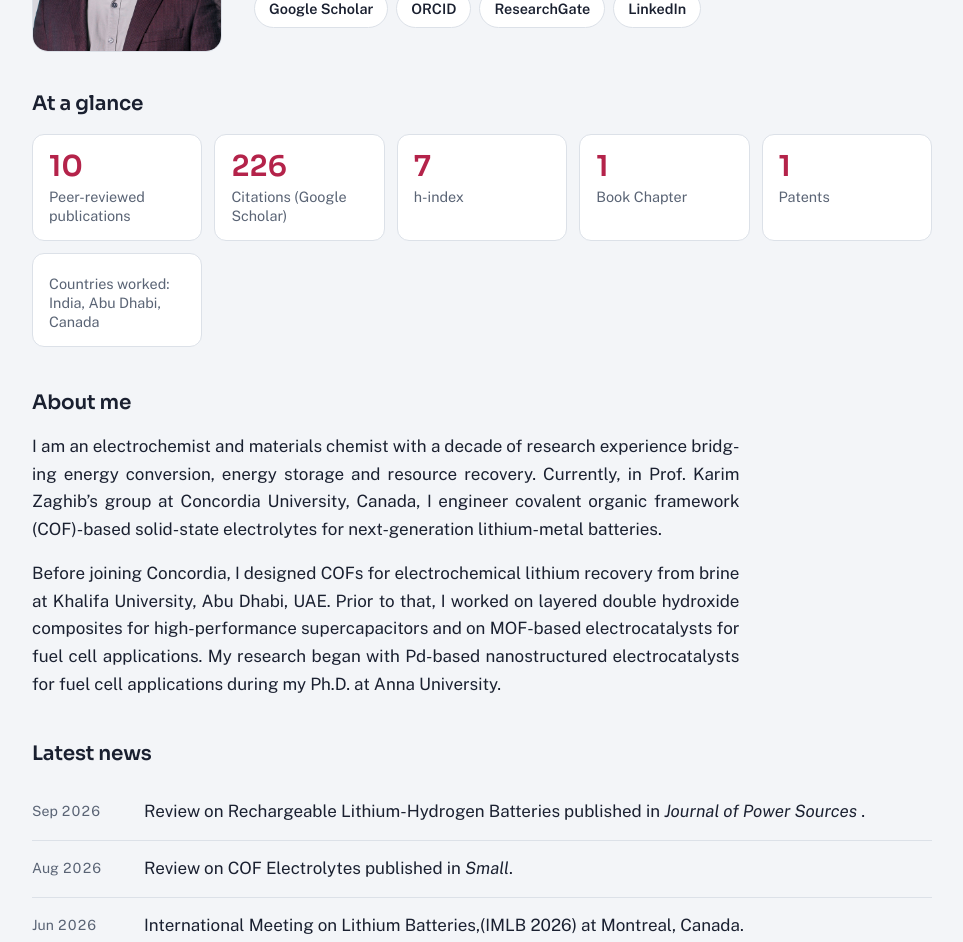
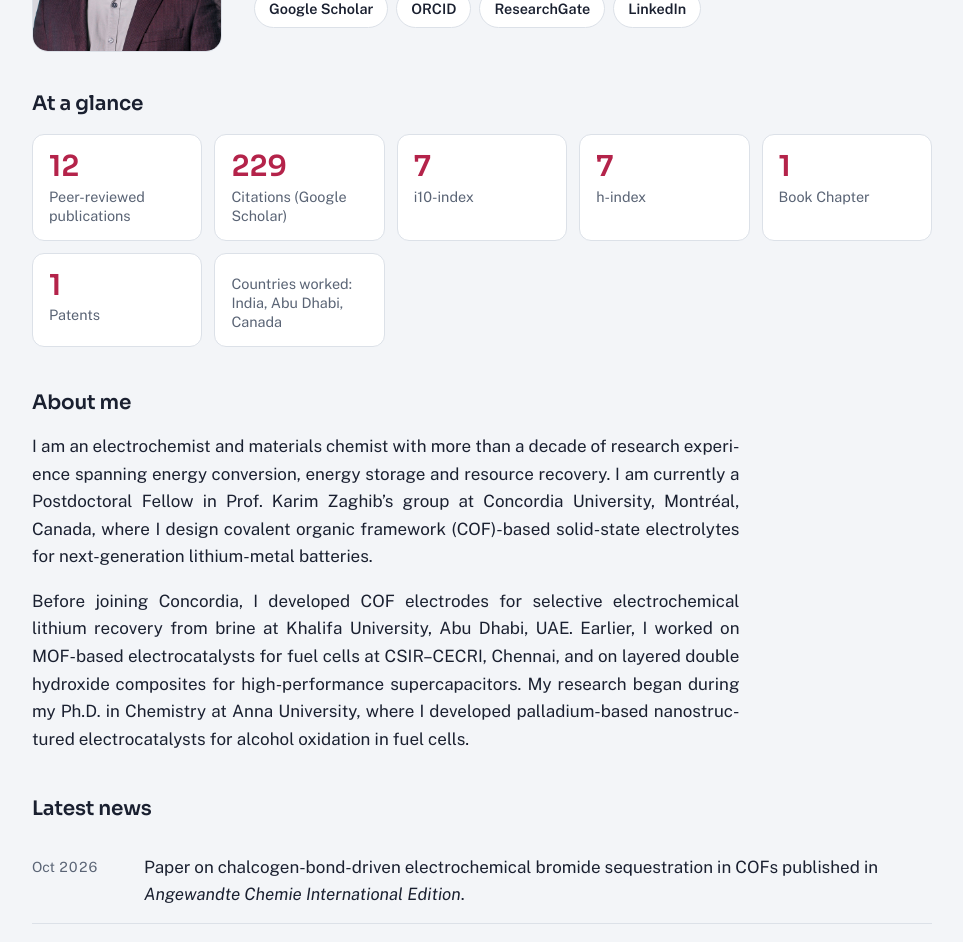
Before and after one commit to rajesh-dhanushkotti/rajesh-dhanushkotti.github.io, a React (Vite) app: page / in a window 1280 px wide. Shown: the part 340-1282 px from the top of the page, without its empty margins (58-1021 px from the left). Built offline with nearby package versions, Linux system fonts and the light colour scheme.

Commit message:
Update profile data from local project

```diff
--- a/src/data/profile.js
+++ b/src/data/profile.js
@@ -28,17 +28,18 @@ export const profile = {
     { label: "LinkedIn", url: "https://www.linkedin.com/in/rajesh-dhanushkotti-b84663132/" },
   ],
   about: [
-    "I am an electrochemist and materials chemist with a decade of research experience bridging energy conversion, energy storage and resource recovery. Currently, in Prof. Karim Zaghib’s group at Concordia University, Canada, I engineer covalent organic framework (COF)-based solid-state electrolytes for next-generation lithium-metal batteries.",
-    "Before joining Concordia, I designed COFs for electrochemical lithium recovery from brine at Khalifa University, Abu Dhabi, UAE. Prior to that, I worked on layered double hydroxide composites for high-performance supercapacitors and on MOF-based electrocatalysts for fuel cell applications. My research began with Pd-based nanostructured electrocatalysts for fuel cell applications during my Ph.D. at Anna University."
+    "I am an electrochemist and materials chemist with more than a decade of research experience spanning energy conversion, energy storage and resource recovery. I am currently a Postdoctoral Fellow in Prof. Karim Zaghib’s group at Concordia University, Montréal, Canada, where I design covalent organic framework (COF)-based solid-state electrolytes for next-generation lithium-metal batteries.",
+    "Before joining Concordia, I developed COF electrodes for selective electrochemical lithium recovery from brine at Khalifa University, Abu Dhabi, UAE. Earlier, I worked on MOF-based electrocatalysts for fuel cells at CSIR–CECRI, Chennai, and on layered double hydroxide composites for high-performance supercapacitors. My research began during my Ph.D. in Chemistry at Anna University, where I developed palladium-based nanostructured electrocatalysts for alcohol oxidation in fuel cells.",
   ],
 };
 
 // Update these when your Google Scholar numbers change.
-export const metrics = { citations: 226, hIndex: 7, i10Index: 7 };
+export const metrics = { citations: 229, hIndex: 7, i10Index: 7 };
 
 export const stats = [
-  { value: "10", label: "Peer-reviewed publications" },
+  { value: "12", label: "Peer-reviewed publications" },
   { value: String(metrics.citations), label: "Citations (Google Scholar)" },
+  { value: String(metrics.i10Index), label: "i10-index" },
   { value: String(metrics.hIndex), label: "h-index" },
   { value: "1", label: "Book Chapter" },
   { value: "1", label: "Patents" },
@@ -47,6 +48,7 @@ export const stats = [
 
 // Newest first. Text may include simple HTML like <b> and <i>.
 export const news = [
+  { date: "Oct 2026", text: "Paper on chalcogen-bond-driven electrochemical bromide sequestration in COFs published in <i>Angewandte Chemie International Edition</i>." },
   { date: "Sep 2026", text: "Review on Rechargeable Lithium-Hydrogen Batteries published in <i>Journal of Power Sources </i>." },
   { date: "Aug 2026", text: "Review on COF Electrolytes published in <i>Small</i>." },
   { date: "Jun 2026", text: "International Meeting on Lithium Batteries,(IMLB 2026) at Montreal, Canada." },
@@ -83,7 +85,7 @@ export const experience = [
     title: "Postdoctoral Fellow",
     org: "Khalifa University, Abu Dhabi, UAE",
     project: "Covalent organic frameworks (COFs) for efficient and selective electrochemical lithium recovery from brine.",
-    supervisor: "Prof. Dinesh Shetty, Department of Chemistry",
+    supervisor: "Dr. Dinesh Shetty, Department of Chemistry",
   },
   {
     when: "2022 – 2023",
@@ -92,25 +94,23 @@ export const experience = [
     project: "Demonstration and validation of an indigenously developed electrocatalyst for fuel cells.",
     supervisor: "Dr. Vishal Mahesh Dhavale",
   },
+  ];
+// Skills, shown on the Experience page as labelled rows.
+// To add a skill, type it inside the quotes of the right group.
+// To add a new group, copy one { label: ..., items: [...] } line.
+export const skills = [
+  { label: "Synthesis", items: ["COF & MOF synthesis", "Hydrothermal & solvothermal synthesis", "Nanomaterial synthesis"] },
+  { label: "Cell fabrication", items: ["Solid-state electrolytes", "Electrode slurry coating", "Coin & pouch cells", "Supercapacitor electrodes & devices", "Capacitive deionization (CDI) cells"] },
+  { label: "Electrochemistry", items: ["Cyclic voltammetry (CV)", "Galvanostatic charge–discharge (GCD)", "Impedance spectroscopy (EIS)", "RDE / RRDE", "Ionic conductivity", "Li⁺ transference number"] },
+  { label: "Characterisation", items: ["XRD", "SEM/EDX", "FTIR", "Raman", "UV-Vis", "BET surface area", "TGA"] },
+  { label: "Software", items: ["EC-Lab", "NEWARE BTS"] },
 ];
-
-export const skills = {
-  techniques: [
-    "COF & MOF synthesis", "Solid-state electrolyte fabrication", "Cathode/anode design",
-    "Coin & pouch cell assembly", "Electrode slurry coating", "Nanomaterial synthesis",
-    "Electrochemical testing", "Li-metal handling",
-  ],
-  instruments: [
-    "Battery cyclers (Neware, Biologic)", "Potentiostat/galvanostat", "XRD", "SEM/EDX",
-    "FTIR", "UV-Vis", "Raman", "BET surface area",
-  ],
-};
 
 // group: "research" (red), "recog" (amber), "about" (teal)
 export const researchThemes = [
-  { group: "research", period: "Now, at Concordia", title: "Solid-state lithium batteries", text: "COF-based and composite solid electrolytes that give lithium ions ordered pathways in lithium-metal cells." },
-  { group: "recog", period: "2023 – 2025, at Khalifa", title: "Electrochemical lithium recovery", text: "Nitrogen-rich COF electrodes for selective lithium capture from brine via capacitive deionization." },
-  { group: "about", period: "2015 – 2023, in India", title: "Electrocatalysis & supercapacitors", text: "Pd/metal-oxide catalysts for alcohol oxidation, MOF catalysts for fuel cells, and LDH supercapacitor electrodes." },
+  { group: "research", period: "", title: "Solid-state lithium batteries", text: "COF-based and composite solid electrolytes that give lithium ions ordered pathways in lithium-metal cells." },
+  { group: "recog", period: "", title: "Electrochemical lithium recovery", text: "Nitrogen-rich COF electrodes for selective lithium capture from brine via capacitive deionization." },
+  { group: "about", period: "", title: "Electrocatalysis & supercapacitors", text: "Pd/metal-oxide catalysts for alcohol oxidation, MOF catalysts for fuel cells, and LDH supercapacitor electrodes." },
 ];
 
 export const researchTopics = [
@@ -125,18 +125,24 @@ export const myNames = ["Rajesh Dhanushkotti", "Dhanushkotti R.", "Rajesh D.", "
 // To add a paper: copy one block, paste it at the top, edit.
 // first: true  -> appears under "First author" filter
 // wip: true    -> appears under "Under revision & in preparation"
+// equal: ["Name A", "Name B"] -> marks those authors with † and adds
+//               "† These authors contributed equally." (names must match the author list exactly)
+// abstract: "abstracts/file.png" -> shows a graphical abstract beside the paper
+//               (put the image file in the /public/abstracts/ folder)
+//               For more than one image: abstract: ["abstracts/a.png", "abstracts/b.png"]
 // tags: [label, style]  style can be "hot", "wip" or left out
 export const publications = [
-  { year: 2026, first: true, title: "Covalent organic framework electrolytes for solid-state lithium batteries: designing ion highways for next-generation energy storage", authors: "Rajesh Dhanushkotti, Ningaraju G. N., Karthik C. S., Karthik V., Anil Kumar M. R., Jitendrasingh Rajpurohit, Jeremy I. G. Dawkins, Karim Zaghib", venue: "<i>Small</i>, e75286", doi: "10.1002/smll.75286", tags: [["Q1"]] },
-  { year: 2026, first: true, title: "Rechargeable lithium-hydrogen batteries: fundamentals, design principles, and industrial translation", authors: "Rajesh Dhanushkotti, Ningaraju G. N., Karthik V., Anil Kumar M. R., Jitendrasingh Rajpurohit, Thiago M. G. Selva, Jeremy I. G. Dawkins, Karim Zaghib", venue: "<i>Journal of Power Sources</i>", doi: "10.1016/j.jpowsour.2026.241493", tags: [["Q1"]] },
+  { year: 2026, first: false, title: "Chalcogen-bond-driven electrochemical bromide sequestration in benzothiazole-functionalized covalent organic frameworks", authors: "Najat Maher Aldaqqa, Rajesh Dhanushkotti, Sara Vaca-Chacon, Sushil Kumar, Thibault Terencio, Kyriaki Polychronopoulou, Gisha Elizabeth Luckachan, Dinesh Shetty", venue: "<i>Angewandte Chemie International Edition</i>, e9495644", doi: "10.1002/anie.9495644", equal: ["Najat Maher Aldaqqa", "Rajesh Dhanushkotti"], abstract: "abstracts/anie-2026-bromide.png", tags: [["Q1"]] },
+  { year: 2026, first: true, title: "Rechargeable lithium-hydrogen batteries: fundamentals, design principles, and industrial translation", authors: "Rajesh Dhanushkotti, Ningaraju Gejjiganahalli Ningappa, Karthik Vishweswariah, M. R. Anil Kumar, Jitendrasingh Rajpurohit, Thiago M. G. Selva, Jeremy I. G. Dawkins, Karim Zaghib", venue: "<i>Journal of Power Sources</i>, 696, 241493", doi: "10.1016/j.jpowsour.2026.241493", abstract: "abstracts/jps-2026-li-h-battery.jpg", tags: [["Review"], ["Q1"]] },
+  { year: 2026, first: true, title: "Covalent organic framework electrolytes for solid-state lithium batteries: designing ion highways for next-generation energy storage", authors: "Rajesh Dhanushkotti, Ningaraju G. N., Karthik C. S., Karthik V., Anil Kumar M. R., Jitendrasingh Rajpurohit, Jeremy I. G. Dawkins, Karim Zaghib", venue: "<i>Small</i>, e75286", doi: "10.1002/smll.75286", abstract: "abstracts/small-2026-cof-electrolytes.jpg", tags: [["Q1"]] },
   { year: 2026, first: true, title: "Palladium nanoparticles decorated on carbon nanofibers as an efficient electrocatalyst for alcohol oxidation in alkaline media", authors: "D. Rajesh, C. Mahendiran, C. Roselin, A. G. Sivakumar", venue: "<i>Novel Energy</i>", doi: "10.66403/nfpi.ne.2026.0002", tags: [] },
-  { year: 2025, first: true, title: "Inherited nitrogen distribution control in covalent organic frameworks for efficient electrochemical lithium recovery via capacitive deionization", authors: "Dhanushkotti R., Abdul K. M., Kayaramkodath C. R., Hema M. K., Najat M. A., Shetty D.", venue: "<i>Advanced Science</i>, 2417140", doi: "10.1002/advs.202417140", tags: [["Cover feature", "hot"], ["Q1"]] },
-  { year: 2022, first: true, title: "2D layered nickel-cobalt double hydroxide nanosheets@1D silver nanowire-graphitic carbon nitrides for high-performance supercapacitors", authors: "Rajesh D., Francis M. K., Bhargav P. B., Nafis A., Balaji C.", venue: "<i>Journal of Alloys and Compounds</i>, 898, 162803", doi: "10.1016/j.jallcom.2021.162803", tags: [["Q1"]] },
-  { year: 2021, first: false, title: "Catalytic conversion of glucose to 5-hydroxymethylfurfural over sulfated Ti-Al₂O₃ catalysts", authors: "Ramesh A., Rajesh D., Shanthi K., Bhargav P. B., Nguyen-Le M. T.", venue: "<i>Biomass and Bioenergy</i>, 154, 106261", doi: "10.1016/j.biombioe.2021.106261", tags: [["Q1"]] },
-  { year: 2020, first: true, title: "The promotional effect of Ag in Pd-Ag/carbon nanotube-graphene electrocatalysts for alcohol and formic acid oxidation reactions", authors: "Rajesh D., Mahendiran C., Suresh C.", venue: "<i>ChemElectroChem</i>, 7(12), 2629–2636", doi: "10.1002/celc.202000642", tags: [] },
-  { year: 2019, first: true, title: "Hydrothermal synthesis of three-dimensional reduced graphene oxide-multiwalled carbon nanotube hybrids anchored with palladium-cerium oxide nanoparticles for alcohol oxidation reaction", authors: "Rajesh D., Mahendiran C., Suresh C., Pandurangan A., Maiyalagan T.", venue: "<i>International Journal of Hydrogen Energy</i>, 44(10), 4962–4973", doi: "10.1016/j.ijhydene.2019.01.025", tags: [["Q1"]] },
-  { year: 2018, first: true, title: "Pd-NiO decorated multiwalled carbon nanotubes supported on reduced graphene oxide as an efficient electrocatalyst for ethanol oxidation in alkaline medium", authors: "Rajesh D., Neel P. I., Pandurangan A., Mahendiran C.", venue: "<i>Applied Surface Science</i>, 442, 787–796", doi: "10.1016/j.apsusc.2018.02.174", tags: [["Q1"]] },
-  { year: 2017, first: false, title: "Pd nanoparticles-supported carbon nanotube-encapsulated NiO/MgO composite as an enhanced electrocatalyst for ethanol electrooxidation in alkaline medium", authors: "Mahendiran C., Rajesh D., Maiyalagan T., Prasanna K.", venue: "<i>ChemistrySelect</i>, 2(35), 11438–11444", doi: "10.1002/slct.201702357", tags: [] },
+  { year: 2025, first: true, title: "Inherited nitrogen distribution control in covalent organic frameworks for efficient electrochemical lithium recovery via capacitive deionization", authors: "Dhanushkotti R., Abdul K. M., Kayaramkodath C. R., Hema M. K., Najat M. A., Shetty D.", venue: "<i>Advanced Science</i>, 2417140", doi: "10.1002/advs.202417140", abstract: ["abstracts/advs-2025-li-recovery.jpg", "abstracts/advs-2025-cdi-setup.png"], tags: [["Cover feature", "hot"], ["Q1"]] },
+  { year: 2022, first: true, title: "2D layered nickel-cobalt double hydroxide nanosheets@1D silver nanowire-graphitic carbon nitrides for high-performance supercapacitors", authors: "Rajesh D., Francis M. K., Bhargav P. B., Nafis A., Balaji C.", venue: "<i>Journal of Alloys and Compounds</i>, 898, 162803", doi: "10.1016/j.jallcom.2021.162803", abstract: "abstracts/jallcom-2022-ldh-supercapacitor.jpg", tags: [["Q1"]] },
+  { year: 2021, first: false, title: "Catalytic conversion of glucose to 5-hydroxymethylfurfural over sulfated Ti-Al₂O₃ catalysts", authors: "Ramesh A., Rajesh D., Shanthi K., Bhargav P. B., Nguyen-Le M. T.", venue: "<i>Biomass and Bioenergy</i>, 154, 106261", doi: "10.1016/j.biombioe.2021.106261", abstract: "abstracts/biombioe-2021-glucose-hmf.jpg", tags: [["Q1"]] },
+  { year: 2020, first: true, title: "The promotional effect of Ag in Pd-Ag/carbon nanotube-graphene electrocatalysts for alcohol and formic acid oxidation reactions", authors: "Rajesh D., Mahendiran C., Suresh C.", venue: "<i>ChemElectroChem</i>, 7(12), 2629–2636", doi: "10.1002/celc.202000642", abstract: "abstracts/celc-2020-pd-ag.jpg", tags: [] },
+  { year: 2019, first: true, title: "Hydrothermal synthesis of three-dimensional reduced graphene oxide-multiwalled carbon nanotube hybrids anchored with palladium-cerium oxide nanoparticles for alcohol oxidation reaction", authors: "Rajesh D., Mahendiran C., Suresh C., Pandurangan A., Maiyalagan T.", venue: "<i>International Journal of Hydrogen Energy</i>, 44(10), 4962–4973", doi: "10.1016/j.ijhydene.2019.01.025", abstract: "abstracts/ijhe-2019-pd-ceo2.jpg", tags: [["Q1"]] },
+  { year: 2018, first: true, title: "Pd-NiO decorated multiwalled carbon nanotubes supported on reduced graphene oxide as an efficient electrocatalyst for ethanol oxidation in alkaline medium", authors: "Rajesh D., Neel P. I., Pandurangan A., Mahendiran C.", venue: "<i>Applied Surface Science</i>, 442, 787–796", doi: "10.1016/j.apsusc.2018.02.174", abstract: "abstracts/apsusc-2018-pd-nio.jpg", tags: [["Q1"]] },
+  { year: 2017, first: false, title: "Pd nanoparticles-supported carbon nanotube-encapsulated NiO/MgO composite as an enhanced electrocatalyst for ethanol electrooxidation in alkaline medium", authors: "Mahendiran C., Rajesh D., Maiyalagan T., Prasanna K.", venue: "<i>ChemistrySelect</i>, 2(35), 11438–11444", doi: "10.1002/slct.201702357", abstract: "abstracts/slct-2017-pd-nio-mgo.jpg", tags: [] },
   ];
 
 export const coverFeature = {
@@ -144,12 +150,13 @@ export const coverFeature = {
   title: "Inherited nitrogen distribution control in covalent organic frameworks for efficient electrochemical lithium recovery via capacitive deionization",
   doi: "10.1002/advs.202417140",
   note: "First-author paper, Vol. 12, Issue 27.",
+  image: "abstracts/advs-2025-cover.png", // journal cover picture (leave out to hide)
 };
 
 export const patentsAndChapters = [
   {
     group: "research",
-    kicker: "U.S. Patent Application No. 19/460,043, filed 26 January 2026",
+    kicker: "U.S. Patent Application, filed January 2026",
     title: "Scalable 2D/3D covalent organic frameworks for enhanced and selective lithium recovery from brine: combined physisorption and electrosorption approach",
     meta: "Shetty D., Aldaqqa N. M., Bashri M., <strong>Dhanushkotti R.</strong> Khalifa University. Status: under examination.",
   },
```
